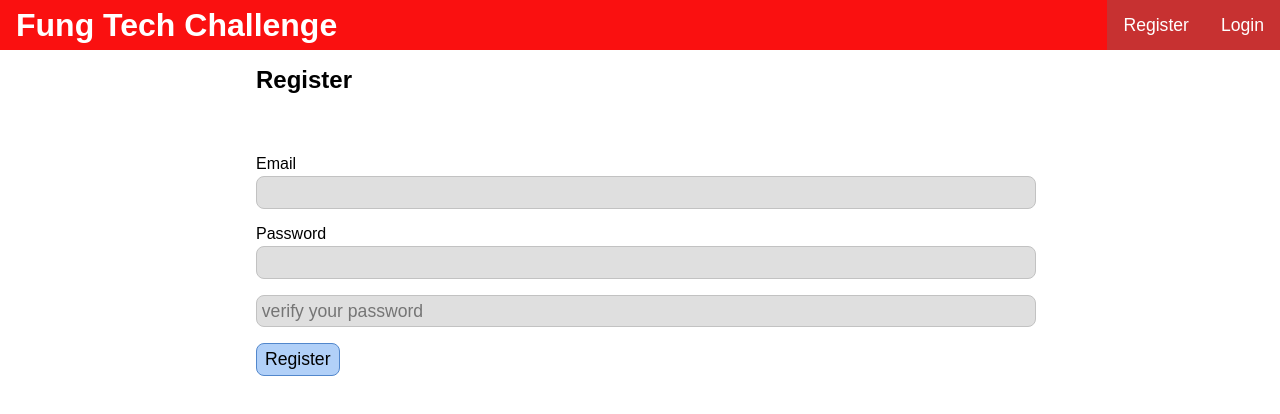
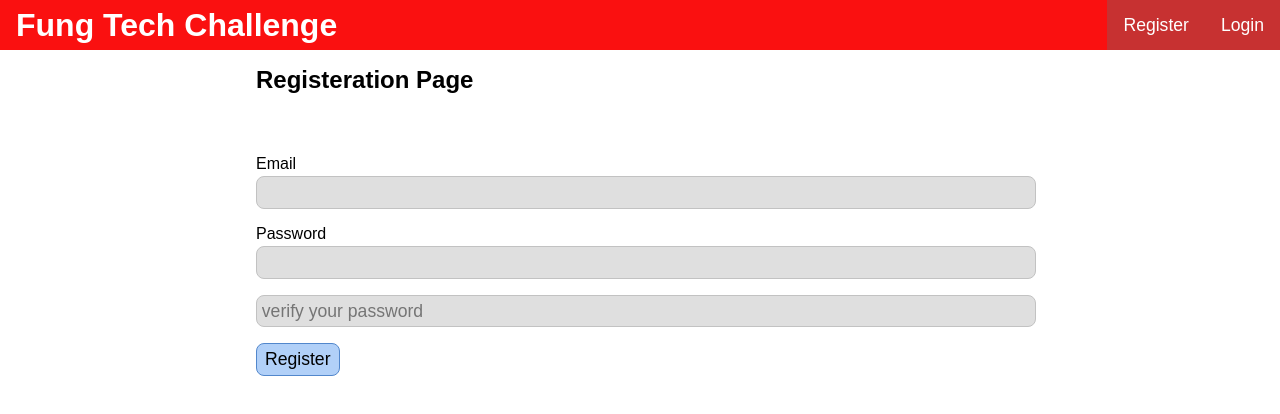
Before and after one commit to Don-Stevenson/fung-tech-challenge, a React (Create React App) app in the folder mern-auth-front/: page /register in a window 1280 px wide. Shown: the top 414 px of the page. Built offline with nearby package versions, Linux system fonts and the light colour scheme; no server answers.

Commit message:
update to h2 tag

```diff
--- a/mern-auth-front/src/components/auth/Register.js
+++ b/mern-auth-front/src/components/auth/Register.js
@@ -48,7 +48,7 @@ export default function Register() {
   // form for registration
   return (
     <div className="page">
-      <h2>Register</h2>
+      <h2>Registeration Page</h2>
 
       {/* display an error message and click it clear it */}
       {error && (
```
